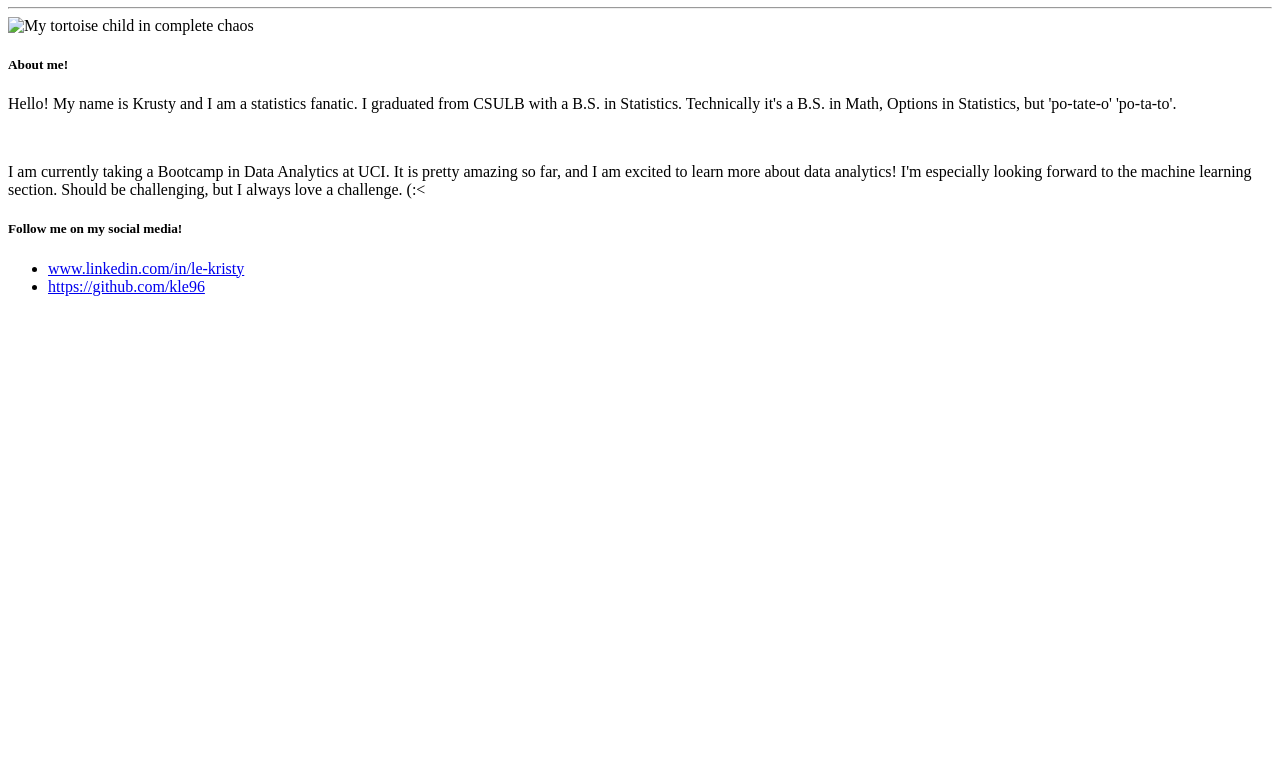
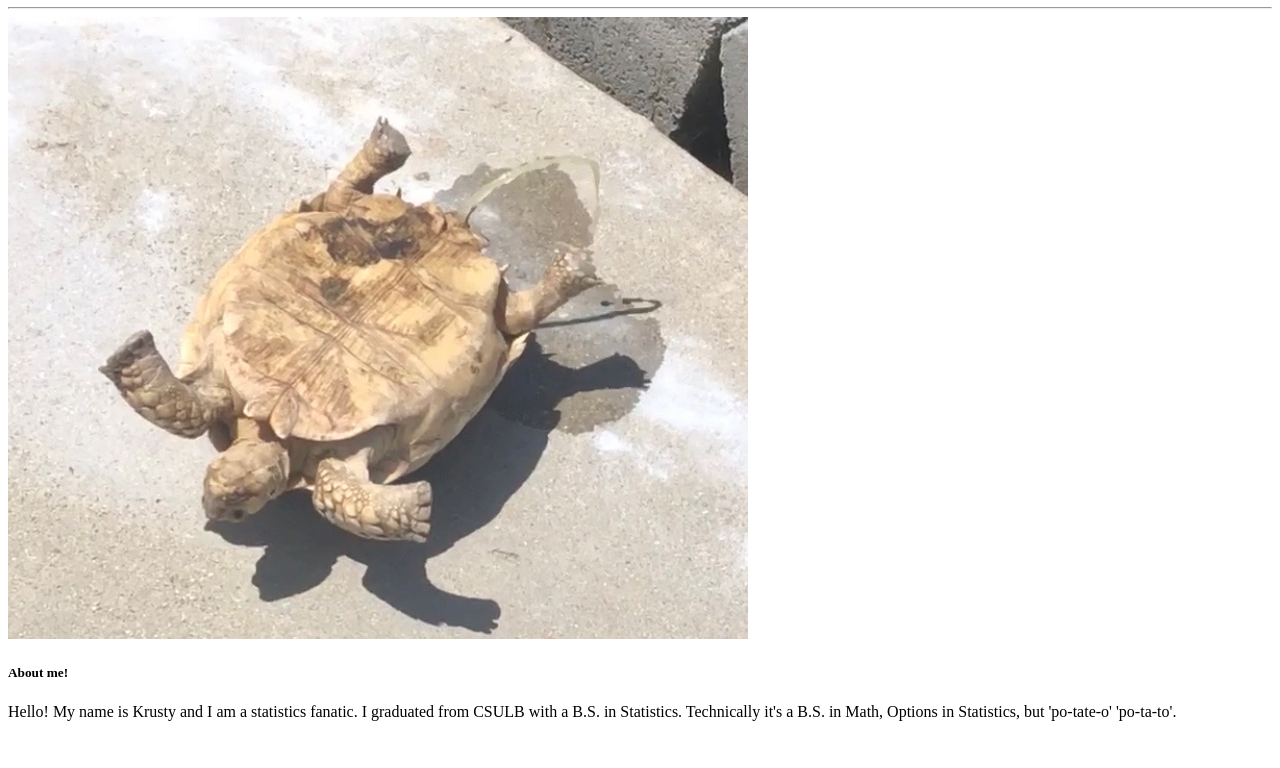
Before and after one commit to kle96/kle96.github.io, a plain HTML site: page index.html in a window 1280 px wide. Shown: the part 73-841 px from the top of the page. Before the commit the page ends 800 px from the top, so only its background shows below. Drawn offline with Linux system fonts and the light colour scheme.

Commit message:
fixed image tag

```diff
--- a/index.html
+++ b/index.html
@@ -8,7 +8,7 @@
 <body>
   <h1>Krusty's Website</h1>
   <hr>
-  <img src="C:/Users/krist/Desktop/PictureSummer2021/iCloud Photos/iCloud Photos/IMG_3977.JPG" alt="My tortoise child in complete chaos">
+  <img src="./IMG_3977.JPG" alt="My tortoise child in complete chaos">
   <section>
   <h5>About me!</h5>
   <p>Hello! My name is Krusty and I am a statistics fanatic. I graduated from CSULB with a B.S. in Statistics. Technically it's a B.S. in Math, Options in Statistics, but 'po-tate-o' 'po-ta-to'.</p>
```
Also changed, not shown: IMG_3977.JPG (added).
